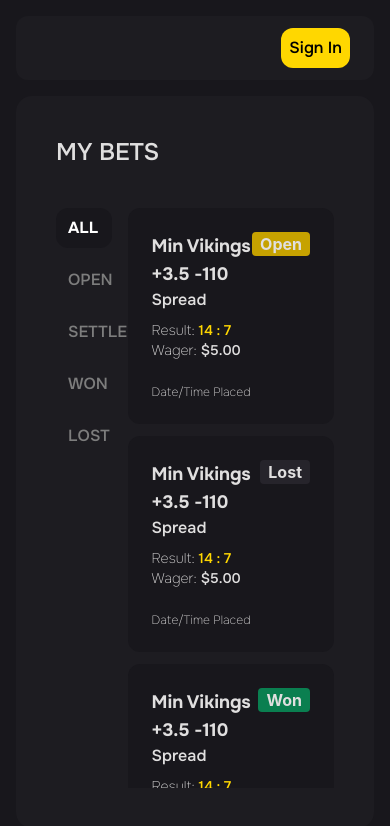
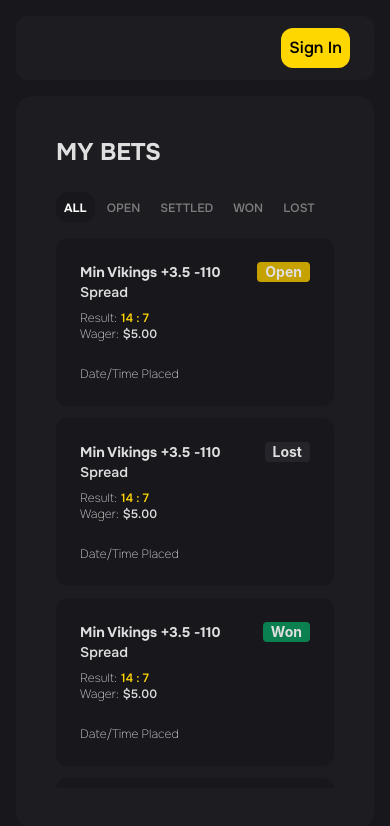
Before and after one commit to jacksonkalmbach/luxebet-casino, a React (Create React App) app: page /sportsbook/mybets in a window 390 px wide. Shown: the top 826 px of the page. Built offline with nearby package versions, Linux system fonts and the light colour scheme; no server answers.

Commit message:
mobile styling for mybets

```diff
--- a/src/components/Navigation/MobileNavigation.tsx
+++ b/src/components/Navigation/MobileNavigation.tsx
@@ -1,8 +1,12 @@
 import React, { useState, useEffect } from "react";
-import { useDispatch } from "react-redux";
+import { useDispatch, useSelector } from "react-redux";
 import { useNavigate } from "react-router-dom";
 import { setShowMobileNav } from "../../store/features/general/navigationSlice";
-import { setUserLogIn } from "../../store/features/user/userSlice";
+import {
+  selectUserLoginStatus,
+  setUserLogIn,
+} from "../../store/features/user/userSlice";
+import { RootState } from "../../store/store";
 import Category from "../SideMenu/Category/Category";
 
 const SPORTS_API_KEY = process.env.REACT_APP_SPORTS_API_KEY;
@@ -41,6 +45,9 @@
   const navigate = useNavigate();
   const dispatch = useDispatch();
 
+  const isLoggedIn = useSelector((state: RootState) =>
+    selectUserLoginStatus(state)
+  );
   const [isOpen, setIsOpen] = useState<boolean>(false);
   const [showSubCategories, setShowSubCategories] = useState<boolean>(false);
   const [sports, setSports] = useState<string[]>([]);
@@ -107,6 +114,7 @@
       </div>
       <div className={`${isOpen ? "flex flex-col gap-3" : "hidden"}`}>
         <p className="font-oneset font-bold text-primaryBg">DEPOSIT</p>
+
         <p
           className="font-oneset font-bold text-primaryBg"
           onClick={() => {
--- a/src/components/Sportsbook/MyBets/BetResult.tsx
+++ b/src/components/Sportsbook/MyBets/BetResult.tsx
@@ -16,17 +16,17 @@
   return (
     <div className="w-full bg-primaryBg rounded-xl flex justify-between items-center p-6">
       <div className="flex flex-col">
-        <p className="text-lg text-fontLight font-bold font-oneset">
+        <p className="md:text-lg text-sm text-fontLight font-bold font-oneset">
           Min Vikings +3.5 -110
         </p>
-        <p className="text-md text-fontLight font-normal font-oneset mb-2">
+        <p className="md:text-md text-sm text-fontLight font-normal font-oneset mb-2">
           Spread
         </p>
-        <div className="flex gap-1 text-sm">
+        <div className="flex gap-1 md:text-sm text-xs">
           <p className="font-oneset text-fontLight font-thin">Result:</p>{" "}
-          <p className="font-oneset text-primaryAccent">14 : 7</p>
+          <p className="font-oneset text-primaryAccent ">14 : 7</p>
         </div>
-        <div className="flex gap-1 text-sm">
+        <div className="flex gap-1 md:text-sm text-xs">
           <p className="font-oneset text-fontLight font-thin">Wager:</p>{" "}
           <p className="font-oneset text-fontLight">$5.00</p>
         </div>
@@ -35,7 +35,7 @@
         </div>
       </div>
       <div
-        className={`${resultBg[result]} px-2 text-fontLight font-bold rounded self-start`}
+        className={`${resultBg[result]} px-2 text-sm md:text-base text-fontLight font-bold rounded self-start`}
       >
         {result}
       </div>
--- a/src/components/Sportsbook/MyBets/MyBetFilters.tsx
+++ b/src/components/Sportsbook/MyBets/MyBetFilters.tsx
@@ -1,59 +1,25 @@
 import React, { useState } from "react";
 
+const filters = ["ALL", "OPEN", "SETTLED", "WON", "LOST"];
+
 export default function MyBetFilters() {
-  const [filter, setFilter] = useState<string>("ALL");
+  const [selectedFilter, setSelectedFilter] = useState<string>("ALL");
   return (
-    <div className="w-1/5 mr-4 flex flex-col gap-3">
-      <p
-        className={`font-oneset  w-full px-3 py-2 rounded-xl cursor-pointer ${
-          filter === "ALL"
-            ? "bg-primaryBg font-bold text-white"
-            : "text-subduedText"
-        }`}
-        onClick={() => setFilter("ALL")}
-      >
-        ALL
-      </p>
-      <p
-        className={`font-oneset  w-full px-3 py-2 rounded-xl cursor-pointer ${
-          filter === "OPEN"
-            ? "bg-primaryBg font-bold text-white"
-            : "text-subduedText"
-        }`}
-        onClick={() => setFilter("OPEN")}
-      >
-        OPEN
-      </p>
-      <p
-        className={`font-oneset  w-full px-3 py-2 rounded-xl cursor-pointer ${
-          filter === "SETTLED"
-            ? "bg-primaryBg font-bold text-white"
-            : "text-subduedText"
-        }`}
-        onClick={() => setFilter("SETTLED")}
-      >
-        SETTLED
-      </p>
-      <p
-        className={`font-oneset  w-full px-3 py-2 rounded-xl cursor-pointer ${
-          filter === "WON"
-            ? "bg-primaryBg font-bold text-white"
-            : "text-subduedText"
-        }`}
-        onClick={() => setFilter("WON")}
-      >
-        WON
-      </p>
-      <p
-        className={`font-oneset  w-full px-3 py-2 rounded-xl cursor-pointer ${
-          filter === "LOST"
-            ? "bg-primaryBg font-bold text-white"
-            : "text-subduedText"
-        }`}
-        onClick={() => setFilter("LOST")}
-      >
-        LOST
-      </p>
+    <div className="w-full mb-4 mr-4 flex gap-1 md:gap-3 md:w-1/5 md:flex-col overflow-auto">
+      {filters.map((filter: string) => {
+        return (
+          <p
+            className={`font-oneset text-xs w-fit px-2 md:px-3 py-2 rounded-xl cursor-pointer ${
+              selectedFilter === filter
+                ? "bg-primaryBg font-bold text-white"
+                : "text-subduedText"
+            } md:text-base md:w-full`}
+            onClick={() => setSelectedFilter(filter)}
+          >
+            {filter}
+          </p>
+        );
+      })}
     </div>
   );
 }
--- a/src/components/Sportsbook/MyBets/MyBets.tsx
+++ b/src/components/Sportsbook/MyBets/MyBets.tsx
@@ -8,9 +8,9 @@
       className="flex w-full h-full p-4 bg-transparent gap-4"
       style={{ height: "calc(100% - 80px)" }}
     >
-      <div className="relative flex flex-col w-full h-full bg-secondaryBg rounded-2xl justify-start items-start p-10 gap-10">
-        <p className="text-fontLight font-oneset text-2xl">MY BETS</p>
-        <div className="flex w-full h-full overflow-hidden">
+      <div className="relative flex flex-col w-full h-full bg-secondaryBg rounded-2xl justify-start items-start p-10 gap-6 md:gap-10">
+        <p className="text-fontLight font-oneset text-2xl font-bold">MY BETS</p>
+        <div className="flex flex-col md:flex-row w-full h-full overflow-hidden">
           <MyBetFilters />
           <div className="w-full h-full flex flex-col gap-3 overflow-auto">
             <BetResult result="Open" />
```
